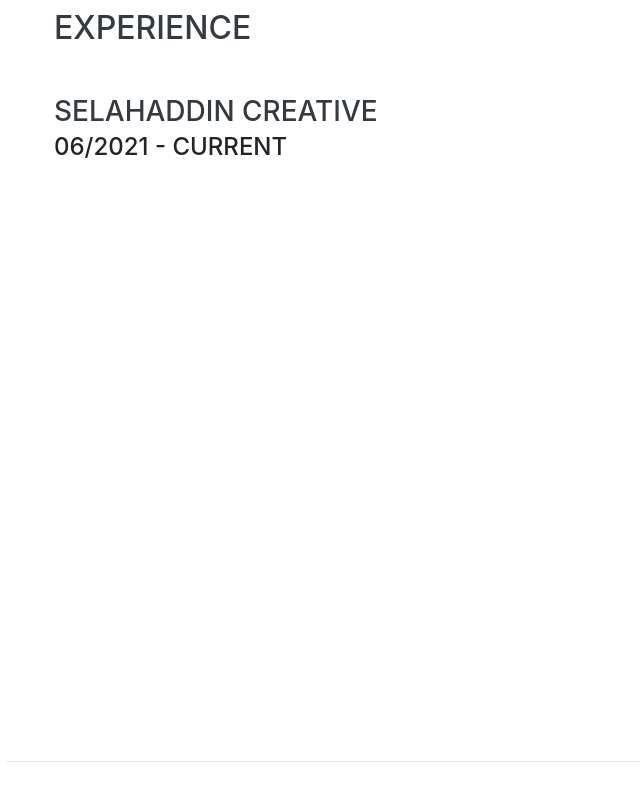
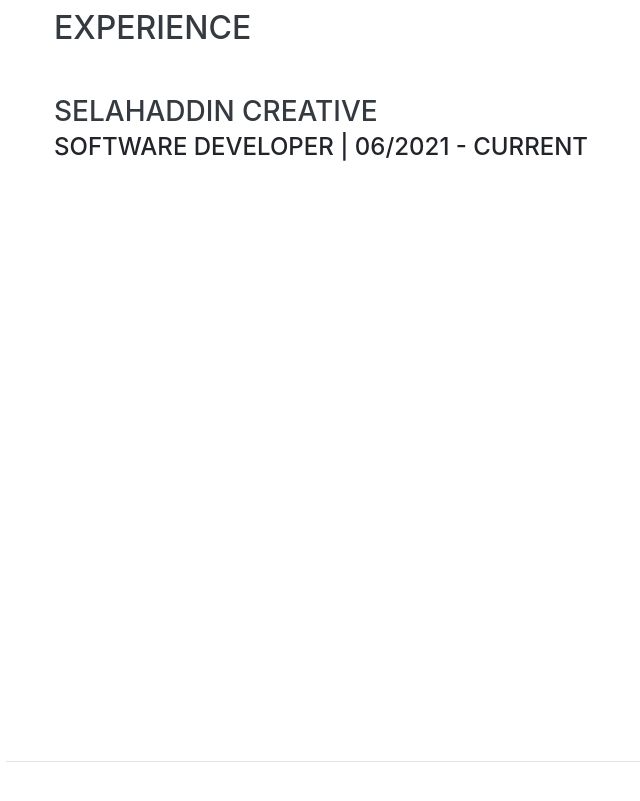
Before and after one commit to Fatihprlg/fatihprlg.github.io, a website with bundled scripts: page index.html in a window 1280 px wide. Shown: the part 840-1641 px from the top of the page, without its empty margins (266-906 px from the left). Built offline with nearby package versions, Linux system fonts and the light colour scheme; a web font is replaced by a local one.

Commit message:
experience added

```diff
--- a/index.html
+++ b/index.html
@@ -100,7 +100,7 @@
           <div class="resume-content">
             <h3 class="mb-0">Selahaddin Creative</h3>
             <div class="subheading mb-3">
-              <p>06/2021 - Current</p>
+              <p>SOFTWARE DEVELOPER | 06/2021 - Current</p>
             </div>
           </div>
 
```
